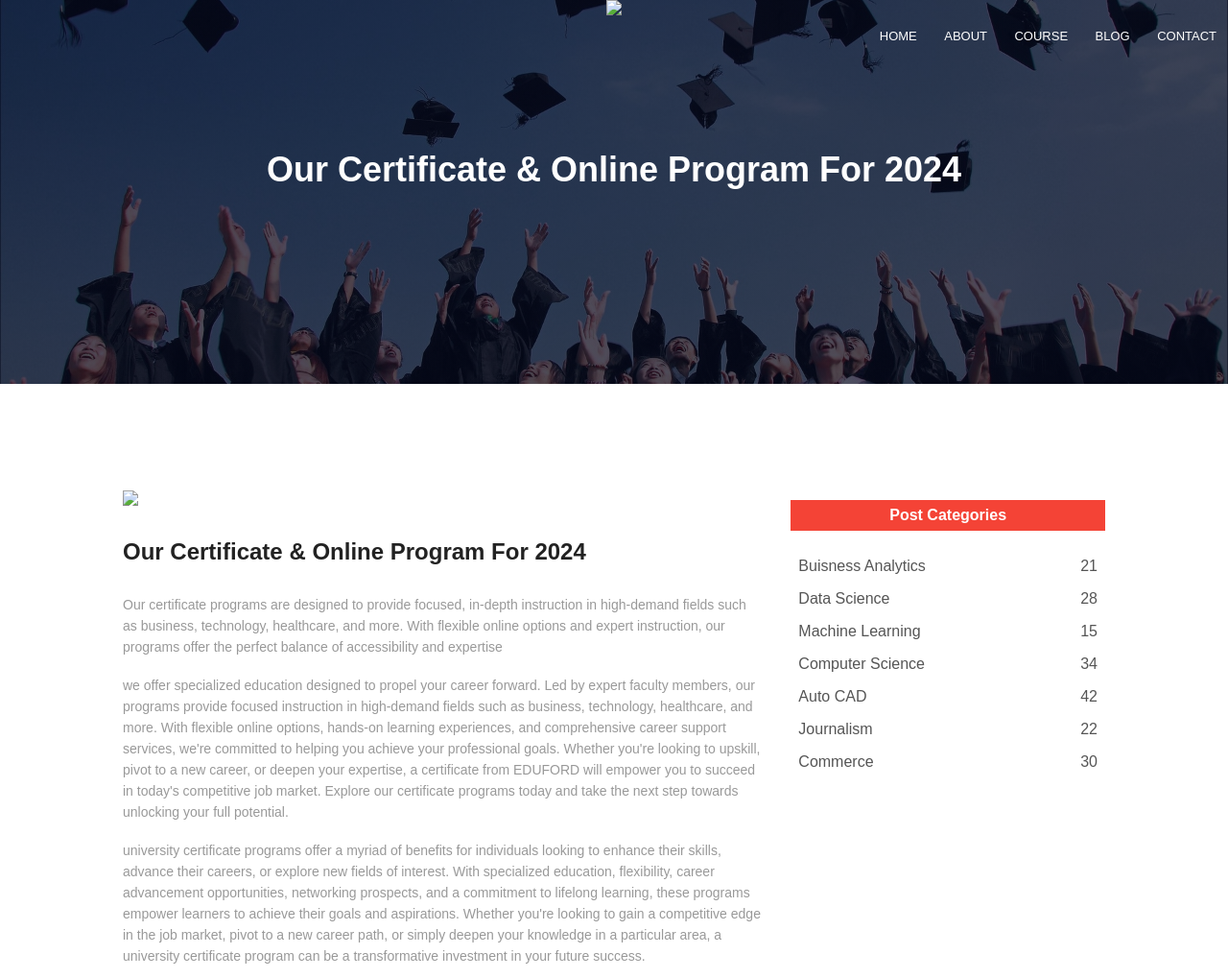
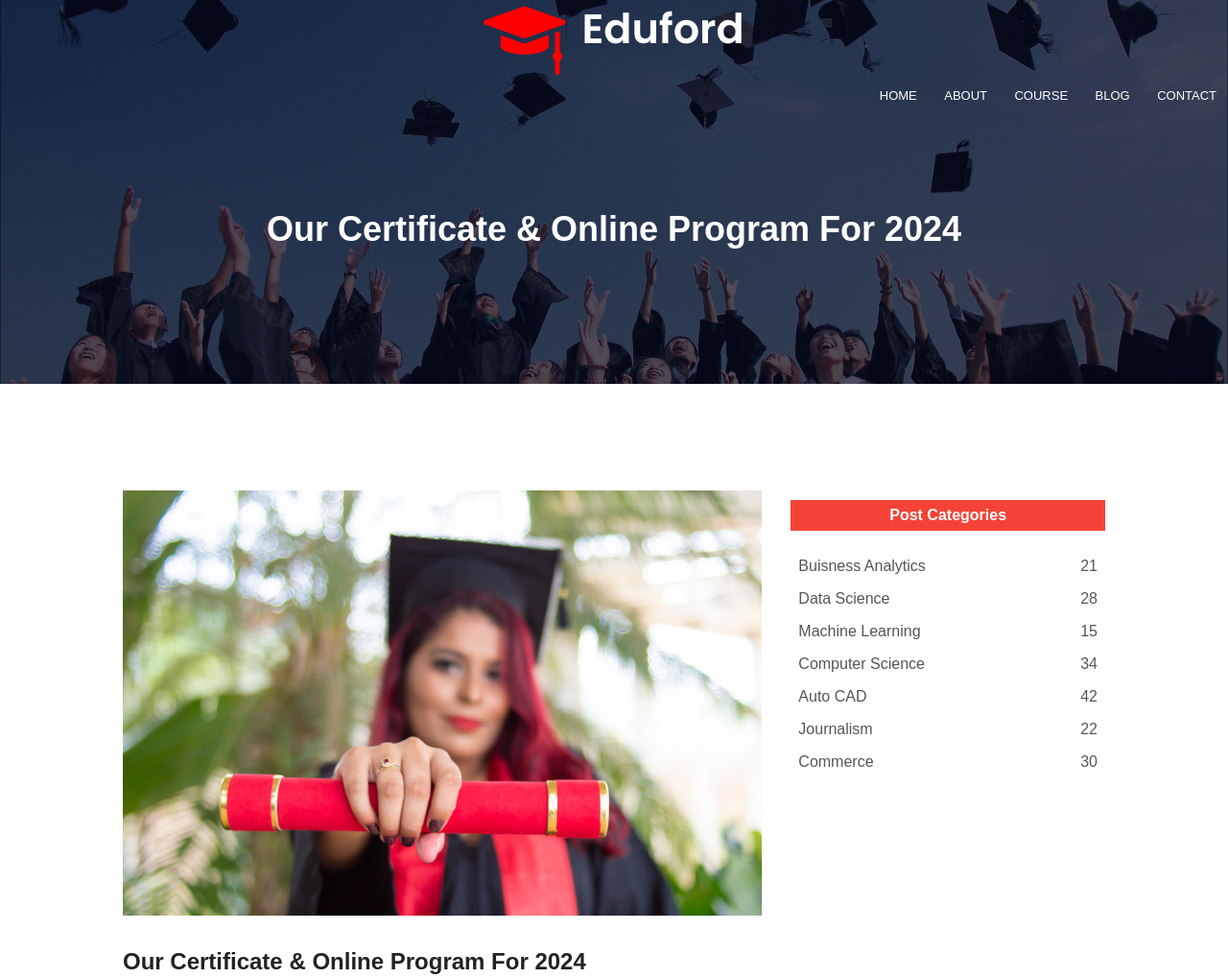
Before and after one commit to Anassabir0/UNIVERSITY-WEBSITE, a plain HTML site: page Blog.html in a window 1280 px wide. Shown: the top 1019 px of the page at 96% size. Drawn offline with Linux system fonts and the light colour scheme; files whose address does not match are found by name.

Commit message:
Update Blog.html

```diff
--- a/Blog.html
+++ b/Blog.html
@@ -16,7 +16,7 @@
        <section class="sub-header">
 
    <nav>
-   <a href="index.html"><img src="image/logo.png" ></a>
+   <a href="index.html"><img src="logo.png" ></a>
        <div class="nav-links" id="navLinks">
            <i class="fa fa-times" onclick="hideMenu()"></i>
 
@@ -40,7 +40,7 @@
 <section class="blog-content">
     <div class="row">
         <div class="blog-left">
-            <img src="image/certificate.jpg" >
+            <img src="certificate.jpg" >
             <h2>Our Certificate & Online Program For 2024</h2>
             <p>Our certificate programs are designed to provide focused, in-depth instruction in high-demand fields such as business, technology, healthcare, and more. With flexible online options and expert instruction, our programs offer the perfect balance of accessibility and expertise</p>
             <br>
```
